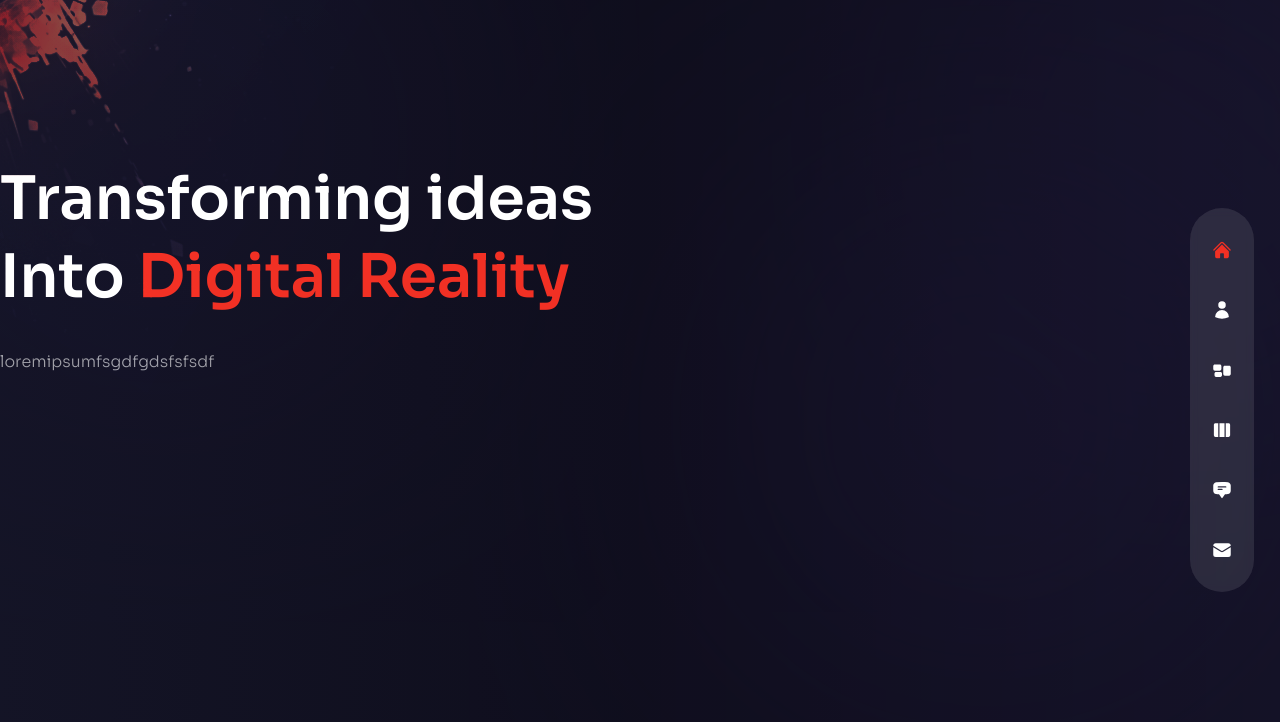
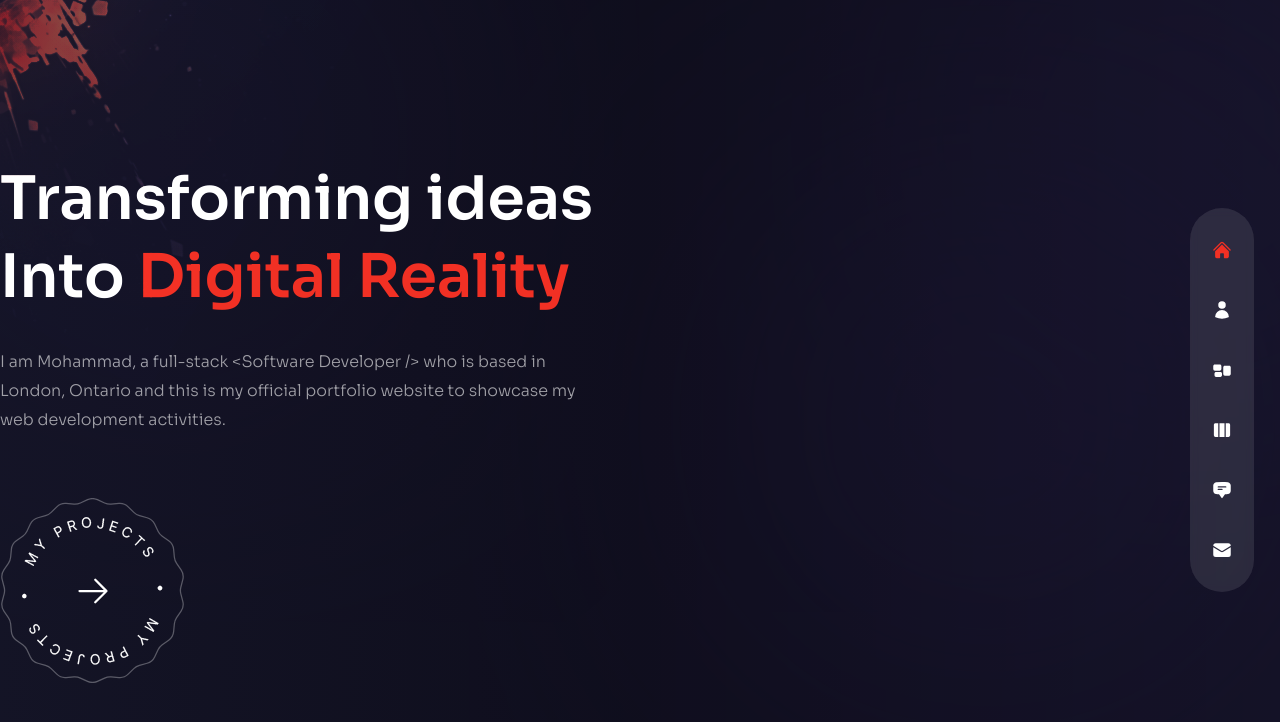
Before and after one commit to mohamedmhussein/portfolio_tailwindcss, a Next.js app: page / in a window 1280 px wide. Shown: the top 722 px of the page. Built offline with nearby package versions, Linux system fonts and the light colour scheme.

Commit message:
Updates the home page with button and styles

```diff
--- a/src/app/globals.css
+++ b/src/app/globals.css
@@ -3,11 +3,11 @@
 @tailwind utilities;
 
 @layer base {
-  .page {
-    @apply w-full h-screen overflow-hidden
-  }
   body {
     @apply bg-secondary overflow-hidden leading-relaxed;
+  }
+  .page {
+    @apply w-full h-screen overflow-hidden;
   }
   .h1 {
     @apply text-[35px] leading-tight md:text-[60px] md:leading-[1.3] mb-8 font-semibold;
@@ -18,4 +18,18 @@
   p {
     @apply leading-[1.8] text-white/60 font-light;
   }
+  .btn,
+  .input {
+    @apply h-[52px];
+  }
+  .input {
+    @apply w-full h-[52px] rounded-lg pl-6 capitalize;
+  }
+  .input,
+  .textarea {
+    @apply bg-transparent outline-none focus:ring-1 focus:ring-accent border border-white/20 placeholder:text-white/30 placeholder:font-light;
+  }
+  .textarea {
+    @apply w-full h-[180px] p-6 capitalize rounded-lg resize-none;
+  }
 }
--- a/src/app/page.js
+++ b/src/app/page.js
@@ -1,22 +1,29 @@
 
+'use client'
 import './globals.css'
 import ProjectsBtn from '@/components/ProjectsBtn'
+import {motion} from 'framer-motion'
+import { fadeIn } from '../../variants'
 export default function Page() {
+  const title = '<Software Developer />'
   return (
     <div className='bg-primary/60 h-full' >
       {/* text */}
       <div className='w-full h-full bg-gradient-to-r from-primary/60 via-black/30 to-black/10'>
         <div className='text-center flex flex-col justify-center xl:pt-40 xl:text-left container mx-auto'>
-          <h1 className='h1'>
+          <motion.h1 variants = {fadeIn('down', 0.2)} initial='hidden' animate = 'show' exit='hidden' className='h1'>
             Transforming ideas <br /> Into {' '}
             <span className='text-accent'>Digital Reality</span>
-          </h1>
-          <p className='max-w-sm xl:max-w-xl mx-auto xl:mx-0 mb-10 xl:mb-16'>
-            loremipsumfsgdfgdsfsfsdf
-          </p>
+          </motion.h1>
+          <motion.p variants = {fadeIn('down', 0.3)} initial='hidden' animate = 'show' exit='hidden' className='max-w-sm xl:max-w-xl mx-auto xl:mx-0 mb-10 xl:mb-16'>
+            I am Mohammad, a full-stack {title} who is based in London, Ontario and this is my official portfolio website to showcase my web development activities.
+          </motion.p>
           <div className='flex justify-center xl:hidden relative'>
             <ProjectsBtn />
           </div>
+          <motion.div variants = {fadeIn('down', 0.4)} initial='hidden' animate = 'show' exit='hidden' className='hidden xl:flex'>
+            <ProjectsBtn />
+          </motion.div>
         </div>
       </div>
       {/* image */}
--- a/src/components/ProjectsBtn.jsx
+++ b/src/components/ProjectsBtn.jsx
@@ -1,8 +1,16 @@
+import Image from 'next/image'
+import Link from 'next/link'
 import React from 'react'
+import { HiArrowRight } from 'react-icons/hi2'
 
 const ProjectsBtn = () => {
   return (
-    <div>ProjectsBtn</div>
+    <div className='mx-auto xl:mx-0'>
+      <Link href='/work' className='relative w-[185px] h-[185px] flex justify-center items-center bg-circleStar bg-cover bg-center bg-no-repeat group'>
+        <Image src='/rounded-text.png' width={141} height={148} className=' w-full h-full max-w-[141px] max-h-[148px] animate-spin-slow'/>
+        <HiArrowRight className='absolute text-4xl group-hover:translate-x-2 transition-all duration-300'/>
+      </Link>
+    </div>
   )
 }
 
--- a/tailwind.config.js
+++ b/tailwind.config.js
@@ -9,6 +9,9 @@
     extend: {
       fontFamily: {
         sora: [`var(--font-sora)`, 'sans-serif'],
+      },
+      animation: {
+        'spin-slow': 'spin 6s linear infinite',
       },
       colors: {
         primary: '#131424',
--- /dev/null
+++ b/variants.js
@@ -0,0 +1,26 @@
+export const fadeIn = (direction, delay) => {
+    return {
+      hidden: {
+        y: direction === 'up' ? 80 : direction === 'down' ? -80 : 0,
+        opacity: 0,
+        x: direction === 'left' ? 80 : direction === 'right' ? -80 : 0,
+        transition: {
+          type: 'tween',
+          duration: 1.5,
+          delay: delay,
+          ease: [0.25, 0.6, 0.3, 0.8],
+        },
+      },
+      show: {
+        y: 0,
+        x: 0,
+        opacity: 1,
+        transition: {
+          type: 'tween',
+          duration: 1.4,
+          delay: delay,
+          ease: [0.25, 0.25, 0.25, 0.75],
+        },
+      },
+    };
+  };
```
Also changed, not shown: public/rounded-text.png (added).
